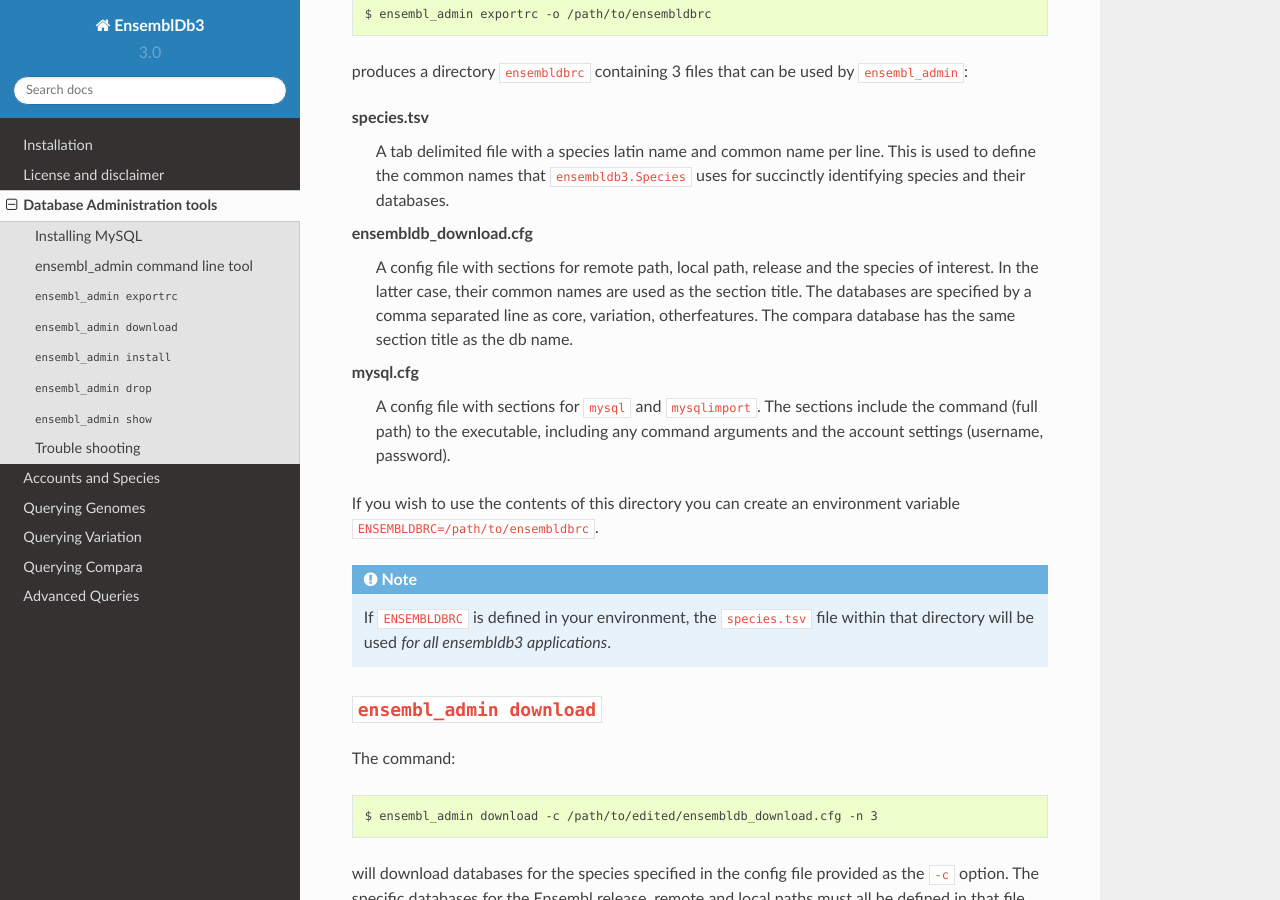
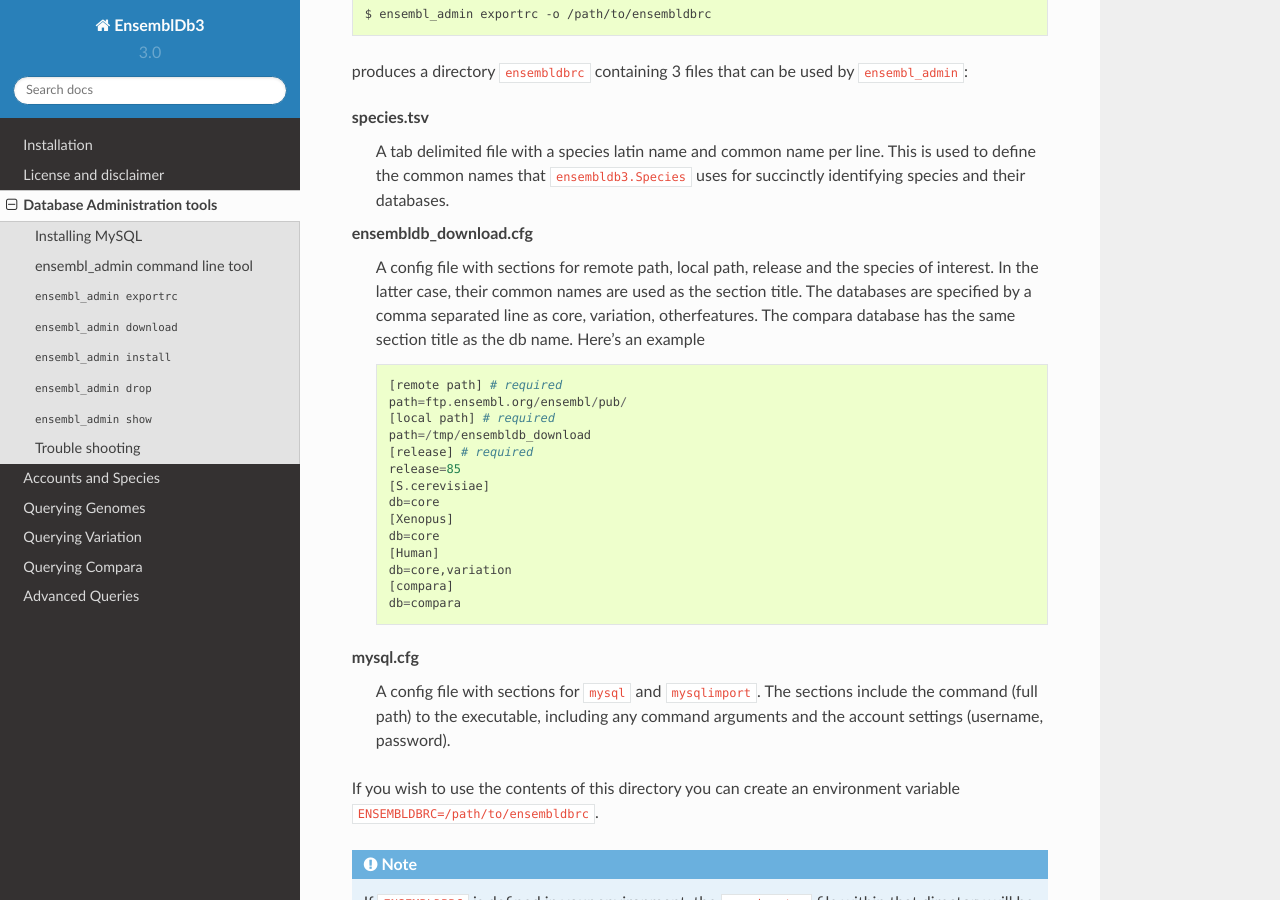
Before and after one commit to cogent3/ensembldb3, a Sphinx documentation site: the page built from doc/admin.rst, in a window 1280 px wide and 900 px high, scrolled down 1005 px. Built offline with Sphinx 7.4.7 and the Read the Docs theme 2.0.0, drawn with Linux system fonts in a browser that asks for light colours; formulas are drawn with MathJax 3.

Commit message:
MAINT: improve admin tool docs

```diff
--- a/doc/admin.rst
+++ b/doc/admin.rst
@@ -46,7 +46,22 @@ species.tsv
     A tab delimited file with a species latin name and common name per line. This is used to define the common names that ``ensembldb3.Species`` uses for succinctly identifying species and their databases.
 
 ensembldb_download.cfg
-    A config file with sections for remote path, local path, release and the species of interest. In the latter case, their common names are used as the section title. The databases are specified by a comma separated line as core, variation, otherfeatures. The compara database has the same section title as the db name.
+    A config file with sections for remote path, local path, release and the species of interest. In the latter case, their common names are used as the section title. The databases are specified by a comma separated line as core, variation, otherfeatures. The compara database has the same section title as the db name. Here's an example ::
+
+        [remote path] # required
+        path=ftp.ensembl.org/ensembl/pub/
+        [local path] # required
+        path=/tmp/ensembldb_download
+        [release] # required
+        release=85
+        [S.cerevisiae]
+        db=core
+        [Xenopus]
+        db=core
+        [Human]
+        db=core,variation
+        [compara]
+        db=compara
 
 mysql.cfg
     A config file with sections for ``mysql`` and ``mysqlimport``. The sections include the command (full path) to the executable, including any command arguments and the account settings (username, password).
```
